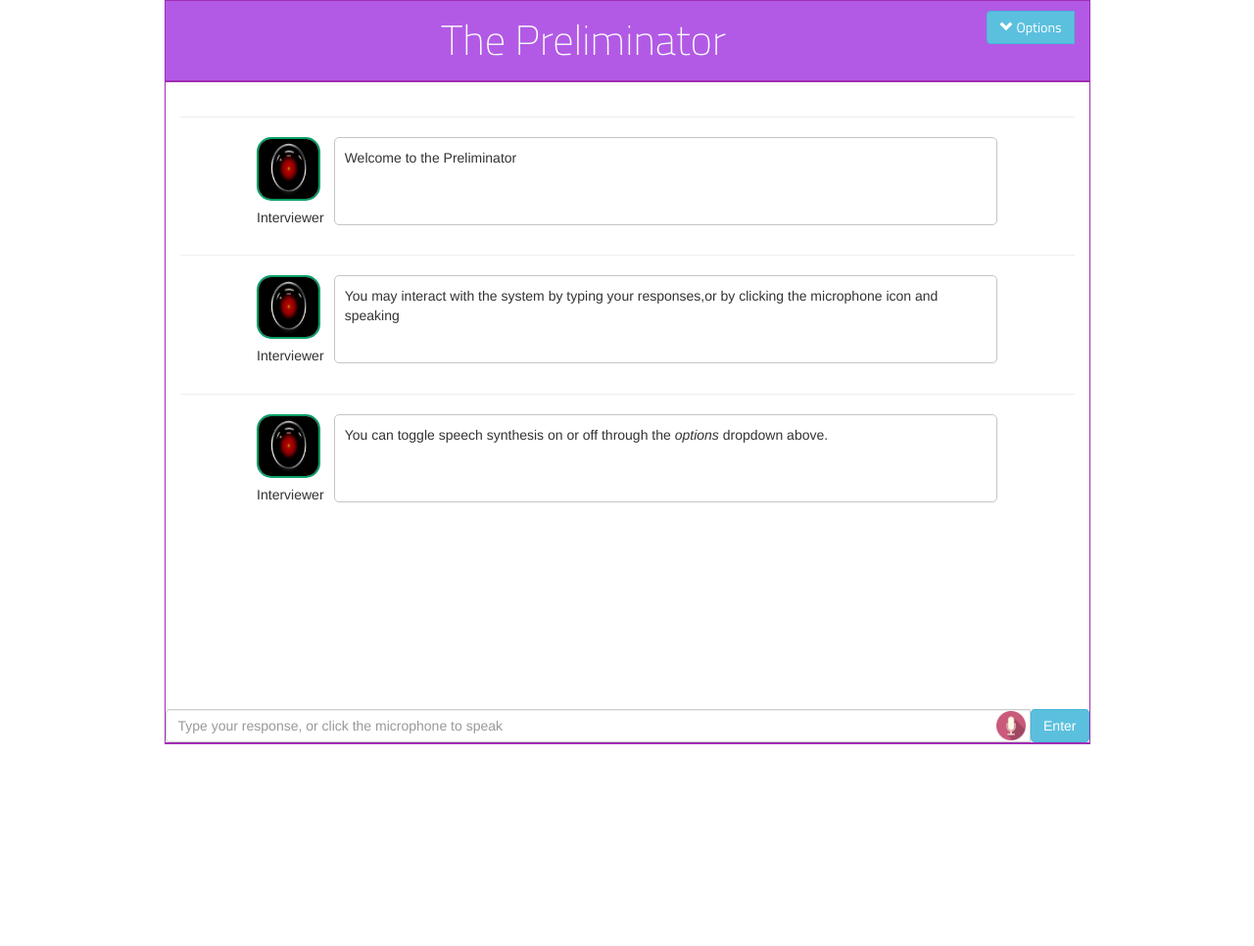
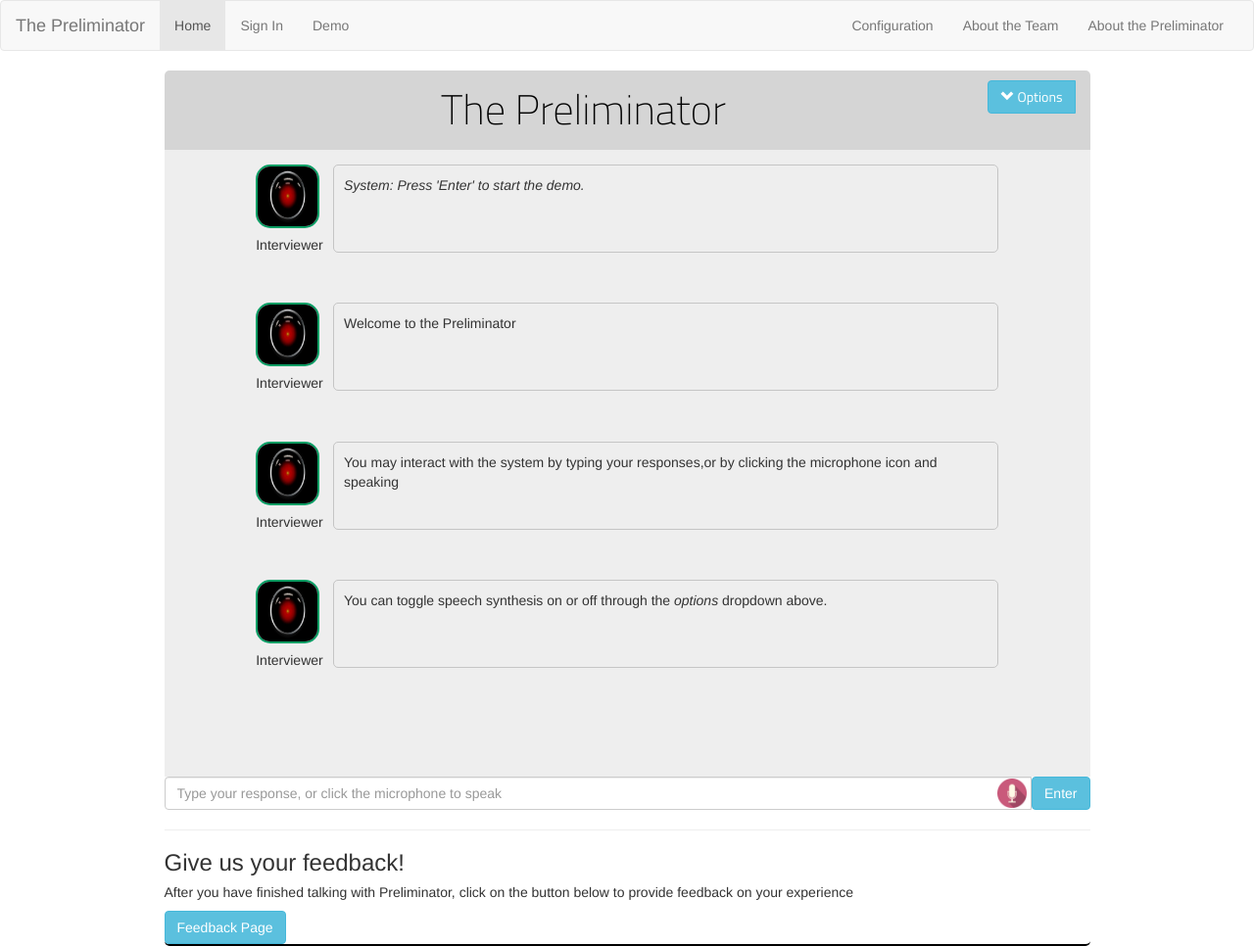
Before and after one commit to SlightlyUnorthodox/DialogueSystems, a Django app: page /interview_page in a window 1280 px wide. Shown: the whole page at 98% size. Before the commit the page ends 760 px from the top, so only its background shows below. Run offline with Django 3.2, Linux system fonts and the light colour scheme; data comes from the database, SQL or seed files in the repository; some libraries are stand-ins or nearby versions; some web fonts are replaced.

Commit message:
updated UX

```diff
--- a/preliminator/template/interview_page.html
+++ b/preliminator/template/interview_page.html
@@ -5,6 +5,8 @@
    <meta name="viewport" content="width=device-width, initial-scale=1, maximum-scale=1" />
 
    <title>The Preliminator</title>
+
+   <link href="../../dist/css/bootstrap.min.css" rel="stylesheet">
 
    <!-- Latest compiled and minified Bootstrap CSS -->
    <link rel="stylesheet" href="https://maxcdn.bootstrapcdn.com/bootstrap/3.3.7/css/bootstrap.min.css" integrity="sha384-BVYiiSIFeK1dGmJRAkycuHAHRg32OmUcww7on3RYdg4Va+PmSTsz/K68vbdEjh4u" crossorigin="anonymous">
@@ -17,6 +19,35 @@
 
 
 <body>
+
+  <!-- Static navbar -->
+  <nav class="navbar navbar-default">
+    <div class="container-fluid">
+      <div class="navbar-header">
+        <button type="button" class="navbar-toggle collapsed" data-toggle="collapse" data-target="#navbar" aria-expanded="false" aria-controls="navbar">
+          <span class="sr-only">Toggle navigation</span>
+          <span class="icon-bar"></span>
+          <span class="icon-bar"></span>
+          <span class="icon-bar"></span>
+        </button>
+        <a class="navbar-brand" href="#">The Preliminator</a>
+      </div>
+
+      <div id="navbar" class="navbar-collapse collapse">
+        <ul class="nav navbar-nav">
+          <li class="active"><a href="/index.html">Home</a></li>
+          <li><a href="#">Sign In</a></li>
+          <li><a href="/candidate_form.html">Demo</a></li>
+        </ul>
+        <ul class="nav navbar-nav navbar-right">
+          <li><a href="#">Configuration<span class="sr-only">(current)</span></a></li>
+          <li><a href="/about_team.html">About the Team</a></li>
+          <li><a href="#">About the Preliminator</a></li>
+        </ul>
+      </div><!--/.nav-collapse -->
+    </div><!--/.container-fluid -->
+  </nav>
+
 <style>
 @import url('https://fonts.googleapis.com/css?family=Josefin+Sans:100,300,400,600,700|Titillium+Web:200,300,400,600,700');
 .chat-box-head {
@@ -24,19 +55,21 @@
    font-size: 32pt;
    font-weight: 200;
    padding: 10px 15px;
-   border-bottom: 2px solid #A12EB3;
-   background-color: #B25AE5;
-   color: #fff;
+   border-top-right-radius: 5px;
+   border-top-left-radius: 5px;
+   background-color: #d5d5d5;
+   color: black;
    text-align: center;
 
 }
 .chat-box-main {
    height:80%;
    overflow:auto;
+   background-color: #eee;
 }
 .chat-box-div {
-   border:1px solid #A12EB3;
-   border-bottom:2px solid #A12EB3;
+   border-bottom:2px solid black;
+   border-radius: 5px;
 }
 .chat-bubble {
    min-height: 90px;
@@ -81,30 +114,31 @@
    width: 30px;
    height: 30px;
 }
+
+.rounded{
+  border-radius: 10px;
+}
+
+.specific-rounded{
+  border-top-right-radius: 5px;
+  border-bottom-right-radius: 5px;
+}
 </style>
 
 
-<div class="container">
-   <div class="row pad-top pad-bottom">
+<div class="container rounded">
+   <div class="row pad-top pad-bottom rounded">
       <div class="col-sm-10 col-sm-offset-1">
          <div class="chat-box-div">
             <div class="chat-box-head">
                The Preliminator
                <div class="btn-group pull-right">
-                  <button type="button" class="btn btn-info" data-toggle="dropdown" aria-expanded="false">
+                  <button type="button" class="btn btn-info spe" data-toggle="dropdown" aria-expanded="false">
                      <span class="glyphicon glyphicon-chevron-down" aria-hidden="true"></span>
                      <span>Options</span>
                   </button>
                   <ul class="dropdown-menu" role="menu">
-                     <li id="toggle_sound">
-                        <a href="#">
-                           <h5>
-                              <span class="glyphicon glyphicon-unchecked" id="toggle_sound_glyphicon"></span>
-                              &nbsp;Speech Synthesis&nbsp;
-                              <span class="glyphicon glyphicon-volume-off" id="audio_glyph"></span>
-                           </h5>
-                        </a>
-                     </li>
+                     <li><a href="#"><span class="glyphicon glyphicon-unchecked" id="toggle_sound"></span>&nbsp;Toggle Sound</a></li>
                   </ul>
                </div>
             </div>
@@ -112,23 +146,15 @@
 
             <div class="panel-body chat-box-main" id = "add-messages">
 
-               <!-- <div class="chatEntry row">
+               <div class="chatEntry row">
                   <div class="col-xs-1 col-xs-offset-1">
                      <img src="../static/media/user.gif" class="img-rounded-sq interviewer-pic" />
                      <h5>Interviewer</h5>
                   </div>
                   <div class="col-xs-9" >
-                     <div class="chat-bubble">
-                        <p>Welcome to the Preliminator.</p>
-                        <p>You may interact with the system by typing
-                           your responses, or by clicking the microphone icon and speaking.</p>
-                        <p>
-                           You can toggle speech synthesis on or off through the <strong>options</strong>
-                           dropdown above.
-                        </p>
-                     </div>
+                     <div class="chat-bubble"><i>System: Press 'Enter' to start the demo.</i></div>
                   </div>
-               </div> -->
+               </div>
 
             </div>
 
@@ -145,6 +171,15 @@
                </div>
 
             </div>
+
+            <div>
+              <hr>
+              <h3> Give us your feedback! </h3>
+              <h5> After you have finished talking with Preliminator, click on the button below to provide feedback on your experience </h5>
+            <span >
+                     <a href = "/feedback_page"><button class="btn btn-info" href="/feedback_page" type="button" >Feedback Page</button></a>
+                  </span>
+         </div>
          </div>
 
 
```
